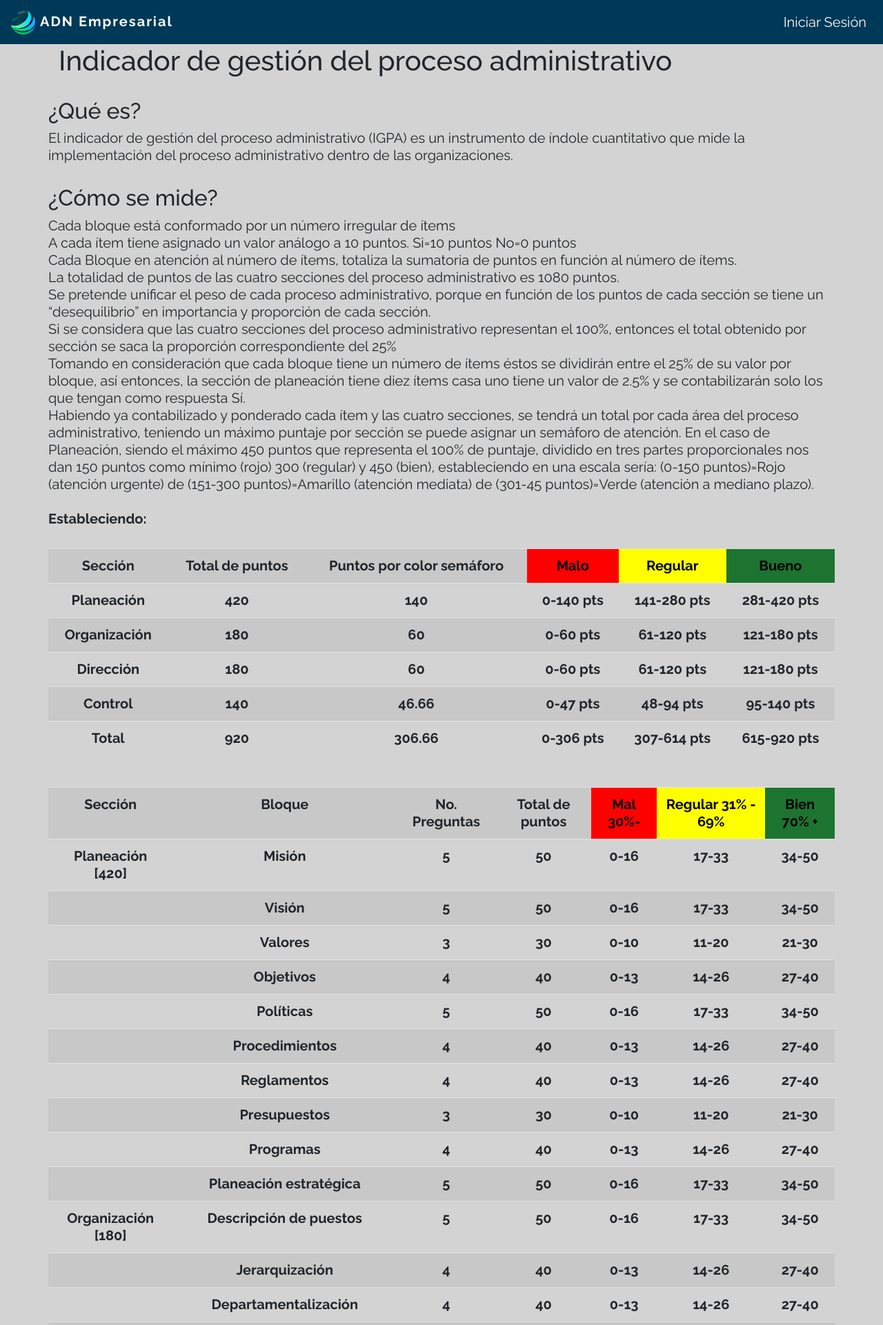
After one commit to Alexis2411/adnEmpresarialWeb, a PHP site: page /Presentacion.php in a window 1280 px wide. The commit adds this page. Shown: the top 1921 px of the page at 69% size. Run offline with PHP 8.4, Linux system fonts and the light colour scheme; lists and menus that the app fills with data are empty; some libraries are stand-ins or nearby versions.

Commit message:
added presentation page

```diff
--- /dev/null
+++ b/Presentacion.php
@@ -0,0 +1,347 @@
+<?
+date_default_timezone_set('America/Mexico_City');
+session_start();
+?>
+<!DOCTYPE html>
+<html>
+
+<head>
+    <?php
+    include("includes/templates/head.php");
+    tittle("Presentación");
+    ?>
+</head>
+<body style="background: lightgray; font-size: 20px; line-height: 25px; margin:0; font-family:'Raleway', sans-serif;">
+    <?php
+    include("includes/templates/menu.php");
+    ?>
+
+    <div id="queEs" class="container">
+        <h1>Indicador de gestión del proceso administrativo</h1>
+        <div class="row" style="margin-top:30px ">
+            <h2>¿Qué es?</h2>
+            El indicador de gestión del proceso administrativo (IGPA) es un instrumento de índole cuantitativo que mide la implementación del proceso administrativo dentro de las organizaciones.
+        </div>
+
+        <div class="row" style=" word-wrap: break-word; margin-top: 30px; ">
+            <h2  id="comoSeMide">¿Cómo se mide?</h2>
+            Cada bloque está conformado por un número irregular de ítems <br>
+            A cada ítem tiene asignado un valor análogo a 10 puntos. Si=10 puntos No=0 puntos <br>
+            Cada Bloque en atención al número de ítems, totaliza la sumatoria de puntos en función al número de ítems.<br>
+            La totalidad de puntos de las cuatro secciones del proceso administrativo es 1080 puntos. <br>
+            Se pretende unificar el peso de cada proceso administrativo, porque en función de los puntos de cada sección se tiene un “desequilibrio” en importancia y proporción de cada sección.
+            <br>
+            Si se considera que las cuatro secciones del proceso administrativo representan el 100%, entonces el total obtenido por sección se saca la proporción correspondiente del 25%
+            <br>
+            Tomando en consideración que cada bloque tiene un número de ítems éstos se dividirán entre el 25% de su valor por bloque, así entonces, la sección de planeación tiene diez ítems casa uno tiene un valor de 2.5% y se contabilizarán solo los que tengan como respuesta Sí.
+            <br>
+            Habiendo ya contabilizado y ponderado cada ítem y las cuatro secciones, se tendrá un total por cada área del proceso administrativo, teniendo un máximo puntaje por sección se puede asignar un semáforo de atención. En el caso de Planeación, siendo el máximo 450 puntos que representa el 100% de puntaje, dividido en tres partes proporcionales nos dan 150 puntos como mínimo (rojo) 300 (regular) y 450 (bien), estableciendo en una escala sería: (0-150 puntos)=Rojo (atención urgente)  de (151-300 puntos)=Amarillo (atención mediata) de (301-45 puntos)=Verde (atención a mediano plazo).
+            <br><br>
+            <b>Estableciendo:</b> <br>
+            <table class="table table-striped text-center" style="margin-top: 30px;">
+                <tr>
+                    <th>Sección</th>
+                    <th>Total de puntos</th>
+                    <th>Puntos por color semáforo</th>
+                    <th style="background-color: red;  color: black;">Malo</th>
+                    <th style="background-color: yellow; color: black;">Regular</th>
+                    <th style="background-color: #1c7430;  color: black;">Bueno</th>
+                </tr>
+                <tr>
+                    <th>Planeación</th>
+                    <th>420</th>
+                    <th>140</th>
+                    <th>0-140 pts</th>
+                    <th>141-280 pts</th>
+                    <th>281-420 pts</th>
+                </tr>
+                <tr>
+                    <th>Organización</th>
+                    <th>180 </th>
+                    <th>60 </th>
+                    <th>0-60 pts</th>
+                    <th>61-120 pts</th>
+                    <th>121-180 pts</th>
+                </tr>
+                <tr>
+                    <th>Dirección</th>
+                    <th>180 </th>
+                    <th>60 </th>
+                    <th>0-60 pts</th>
+                    <th>61-120 pts</th>
+                    <th>121-180 pts</th>
+                </tr>
+                <tr>
+                    <th>Control</th>
+                    <th>140 </th>
+                    <th>46.66 </th>
+                    <th>0-47 pts</th>
+                    <th>48-94 pts</th>
+                    <th>95-140 pts</th>
+                </tr>
+                <tr>
+                    <th>Total</th>
+                    <th>920</th>
+                    <th>306.66</th>
+                    <th>0-306 pts</th>
+                    <th>307-614 pts</th>
+                    <th>615-920 pts</th>
+                </tr>
+            </table>
+            <hr>
+
+            <table class="table table-striped text-center" style="margin-top: 30px;">
+                <tr>
+                    <th>Sección</th>
+                    <th>Bloque</th>
+                    <th>No. Preguntas</th>
+                    <th>Total de puntos</th>
+                    <th style="background-color: red; color: black; ">Mal 30%-</th>
+                    <th style="background-color: yellow; color: black;">Regular 31% - 69%</th>
+                    <th style="background-color: #1c7430; color: black;">Bien 70% +</th>
+                </tr>
+                <tr>
+                    <th>Planeación [420]</th>
+                    <th>Misión</th>
+                    <th>5</th>
+                    <th>50</th>
+                    <th>0-16</th>
+                    <th>17-33</th>
+                    <th>34-50</th>
+                </tr>
+                <tr>
+                    <th></th>
+                    <th>Visión</th>
+                    <th>5</th>
+                    <th>50</th>
+                    <th>0-16</th>
+                    <th>17-33</th>
+                    <th>34-50</th>
+                </tr>
+                <tr>
+                    <th></th>
+                    <th>Valores</th>
+                    <th>3</th>
+                    <th>30</th>
+                    <th>0-10</th>
+                    <th>11-20</th>
+                    <th>21-30</th>
+                </tr>
+                <tr>
+                    <th></th>
+                    <th>Objetivos</th>
+                    <th>4</th>
+                    <th>40</th>
+                    <th>0-13</th>
+                    <th>14-26</th>
+                    <th>27-40</th>
+                </tr>
+                <tr>
+                    <th></th>
+                    <th>Políticas</th>
+                    <th>5</th>
+                    <th>50</th>
+                    <th>0-16</th>
+                    <th>17-33</th>
+                    <th>34-50</th>
+                </tr>
+                <tr>
+                    <th></th>
+                    <th>Procedimientos</th>
+                    <th>4</th>
+                    <th>40</th>
+                    <th>0-13</th>
+                    <th>14-26</th>
+                    <th>27-40</th>
+                </tr>
+                <tr>
+                    <th></th>
+                    <th>Reglamentos</th>
+                    <th>4</th>
+                    <th>40</th>
+                    <th>0-13</th>
+                    <th>14-26</th>
+                    <th>27-40</th>
+                </tr>
+                <tr>
+                    <th></th>
+                    <th>Presupuestos</th>
+                    <th>3</th>
+                    <th>30</th>
+                    <th>0-10</th>
+                    <th>11-20</th>
+                    <th>21-30</th>
+                </tr>
+                <tr>
+                    <th></th>
+                    <th>Programas</th>
+                    <th>4</th>
+                    <th>40</th>
+                    <th>0-13</th>
+                    <th>14-26</th>
+                    <th>27-40</th>
+                </tr>
+                <tr>
+                    <th></th>
+                    <th>Planeación estratégica</th>
+                    <th>5</th>
+                    <th>50</th>
+                    <th>0-16</th>
+                    <th>17-33</th>
+                    <th>34-50</th>
+                </tr>
+                <tr>
+                    <th>Organización [180]</th>
+                    <th>Descripción de puestos</th>
+                    <th>5</th>
+                    <th>50</th>
+                    <th>0-16</th>
+                    <th>17-33</th>
+                    <th>34-50</th>
+                </tr>
+                <tr>
+                    <th></th>
+                    <th>Jerarquización</th>
+                    <th>4</th>
+                    <th>40</th>
+                    <th>0-13</th>
+                    <th>14-26</th>
+                    <th>27-40</th>
+                </tr>
+                <tr>
+                    <th></th>
+                    <th>Departamentalización</th>
+                    <th>4</th>
+                    <th>40</th>
+                    <th>0-13</th>
+                    <th>14-26</th>
+                    <th>27-40</th>
+                </tr>
+                <tr>
+                    <th></th>
+                    <th>Descripción de actividades</th>
+                    <th>3</th>
+                    <th>30</th>
+                    <th>0-10</th>
+                    <th>11-20</th>
+                    <th>21-30</th>
+                </tr>
+                <tr>
+                    <th></th>
+                    <th>Coordinación</th>
+                    <th>2</th>
+                    <th>20</th>
+                    <th>0-6</th>
+                    <th>7-13</th>
+                    <th>14-20</th>
+                </tr>
+                <tr>
+                    <th>Dirección [180]</th>
+                    <th>Toma de desiciones</th>
+                    <th>5</th>
+                    <th>50</th>
+                    <th>0-16</th>
+                    <th>17-33</th>
+                    <th>34-50</th>
+                </tr>
+                <tr>
+                    <th></th>
+                    <th>Motivación</th>
+                    <th>4</th>
+                    <th>40</th>
+                    <th>0-13</th>
+                    <th>14-26</th>
+                    <th>27-40</th>
+                </tr>
+                <tr>
+                    <th></th>
+                    <th>Comunicación</th>
+                    <th>4</th>
+                    <th>40</th>
+                    <th>0-13</th>
+                    <th>14-26</th>
+                    <th>27-40</th>
+                </tr>
+                <tr>
+                    <th></th>
+                    <th>Liderazgo</th>
+                    <th>5</th>
+                    <th>50</th>
+                    <th>0-16</th>
+                    <th>17-33</th>
+                    <th>34-50</th>
+                </tr>
+                <tr>
+                    <th>Control [140]</th>
+                    <th>Establecimiento de estándares</th>
+                    <th>5</th>
+                    <th>50</th>
+                    <th>0-16</th>
+                    <th>17-33</th>
+                    <th>34-50</th>
+                </tr>
+                <tr>
+                    <th></th>
+                    <th>Medición y detección de desviaciones</th>
+                    <th>3</th>
+                    <th>30</th>
+                    <th>0-10</th>
+                    <th>11-20</th>
+                    <th>21-30</th>
+                </tr>
+                <tr>
+                    <th></th>
+                    <th>Corecciones</th>
+                    <th>3</th>
+                    <th>30</th>
+                    <th>0-10</th>
+                    <th>11-20</th>
+                    <th>21-30</th>
+                </tr>
+                <tr>
+                    <th></th>
+                    <th>Retroalimentación</th>
+                    <th>3</th>
+                    <th>30</th>
+                    <th>0-10</th>
+                    <th>11-20</th>
+                    <th>21-30</th>
+                </tr>
+            </table>
+        </div>
+
+        <div class="row" style="margin-top: 30px;">
+            <h2 id="componentes">Los componentes</h2>
+            El IGPA se mide a través de las 4 etapas del proceso administrativo y de los componentes de cada una de ellas:
+            <ol>
+                <li>Planeación</li>
+                <li>Organización</li>
+                <li>Dirección</li>
+                <li>Control</li>
+            </ol>
+        </div>
+
+        <div class="row" style="margin-top: 30px; margin-bottom: 30px;">
+            <h2 id="paraQueSirve">¿Para qué sirve?</h2>
+            El IGPA es una herramienta analítica que permite establecer el grado de implementación del proceso administrativo mediante una serie de preguntas que otorga una puntuación y lo clasifica según el puntaje obtenido en las categorías de malo, regular y bueno. Le ayuda a los responsables de las organizaciones a visualizar qué aspecto del proceso administrativo les hace falta implementar para ayudar a las tareas cotidianas de su organización.
+
+        </div>
+
+
+    </div>
+
+    <!-- Footer -->
+    <footer>
+        <!-- Copyright -->
+        <div class="footer-copyright text-center text-secondary py-3">
+            © 2020 Copyright: MDBootstrap.com
+        </div>
+        <!-- Copyright -->
+    </footer>
+    <!-- Footer -->
+
+
+</body>
+
+
+</html>
--- a/includes/function/conexion.php
+++ b/includes/function/conexion.php
@@ -1,16 +1,16 @@
 <?php
-/* Desarrollo */
+/* Desarrollo
     define('HOST_DB','192.168.0.1:9006');
     define('USER_DB','root');
     define('PASS_DB','12334');
     define('NAME_DB','encuestauv');
+*/
 
-/* PRODUCCIÓN
     define('HOST_DB','localhost');
     define('USER_DB','adnempre_admin');
     define('PASS_DB','Uv2020@#$');
     define('NAME_DB','adnempre_encuesta');
-*/
+
     $con = new mysqli(HOST_DB,USER_DB,PASS_DB,NAME_DB);
 
     if ($con->connect_error) {
```
Also changed, not shown: index.php (+4 -4 lines).
